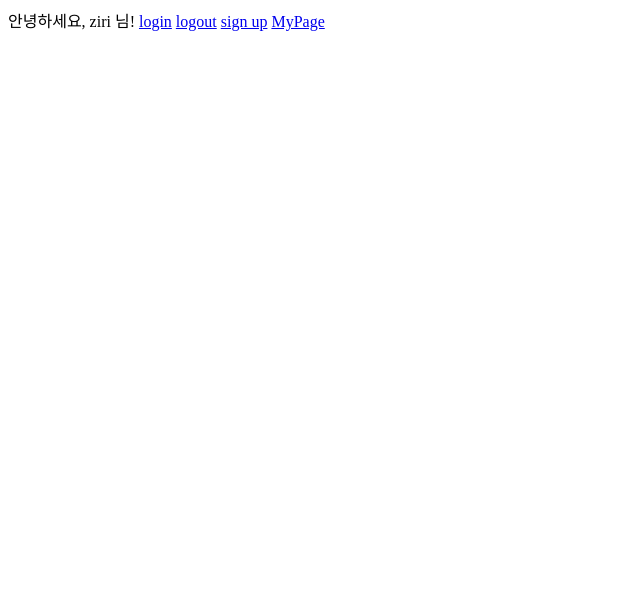
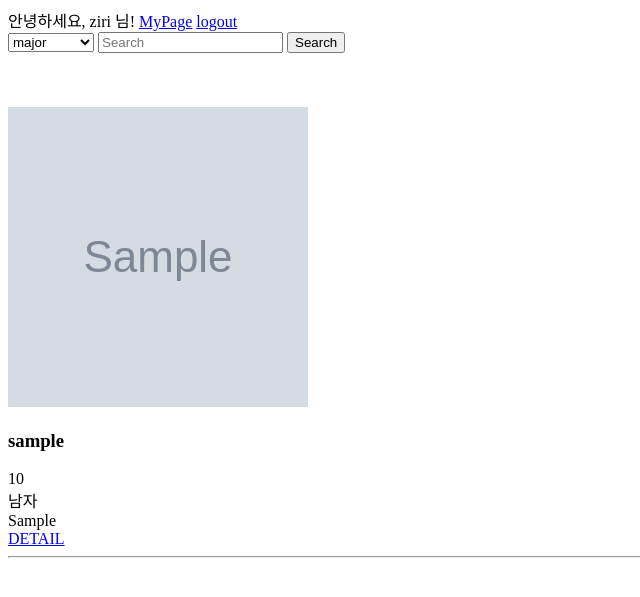
Before and after one commit to Choijohy/findingRoomie, a Django app: template findingRoomie/userprofile/templates/home.html in a window 1280 px wide. Shown: the top 597 px of the page, without its empty margins (0-640 px from the left). Run offline with Django 3.2, Linux system fonts and the light colour scheme; a user stored in the database is signed in; tables that the repository leaves empty hold one stand-in row (values such as "Sample post"); the template is opened without the code that fills it: most values are stand-ins (such as "Sample title", 1, 10 or a date in 2020); grey boxes marked "Sample" are stand-in pictures.

Commit message:
Update home.html

```diff
--- a/findingRoomie/userprofile/templates/home.html
+++ b/findingRoomie/userprofile/templates/home.html
@@ -15,9 +15,64 @@
     <img src="{{user.profile_img.url}}" alt="">
     {%endif%}
     {%endif%}
+
+    {% if not user.is_authenticated %}
     <a href="{%url 'login'%}">login</a>
+    <a href="{%url 'register'%}">sign up</a>
+    {%endif%}
+    {% if user.is_authenticated %}
+    <a href="{%url 'MyPage'%}">MyPage</a>
     <a href="{%url 'logout'%}">logout</a>
-    <a href="{%url 'register'%}">sign up</a>
-    <a href="{%url 'MyPage'%}">MyPage</a>
+    {%endif%}
+
+<!-- 검색 기능-->
+    <form class="search_form" action="{% url 'search' %}" method="post">
+        {% csrf_token %}
+        <select name="fd_name" id="" class="form-control">
+            <option value="major">major</option>
+            <option value="hope_area">hope_area</option>
+        </select>
+        <input class="search_text" type="search" placeholder="Search" name="q" value="{{q}}">
+        <button class="search_btn" type="submit">Search</button>
+    </form>
+<br>
+<br>
+<br>
+<!-- 컨텐츠 보여주기-->
+ <div class = "container">
+    {% for user in users %}
+    {% if user.profile_active %}
+
+    <div class="user_wrap">
+        <div class="user_left"> <!-- 이용자 이미지 -->
+            {% if user.profile_img %}
+            <img src="{{user.profile_img.url}}" alt="" width="300" height="300">
+            {% endif %}
+        </div>
+
+        <div class="user_right"> <!-- 이용자 정보 및 상세보기 버튼 -->
+
+            <div class="user_info">
+                <h3>{{user.username}}</h3>
+                {{user.age}}<br>
+                {% if user.gender == "W" %}
+                    여자<br>
+                {% else %}
+                    남자<br>
+                {% endif %}
+                {{user.hope_area}}<br>
+            </div>
+
+            <div class="user_detail">
+              <a href="{%url 'detail' user.id%}" class="detail_btn"> DETAIL </a>
+            </div>
+
+        </div>
+    </div>
+    {% endif %}
+    {% endfor %}
+</div>
+
+<hr>
 </body>
 </html>
```
